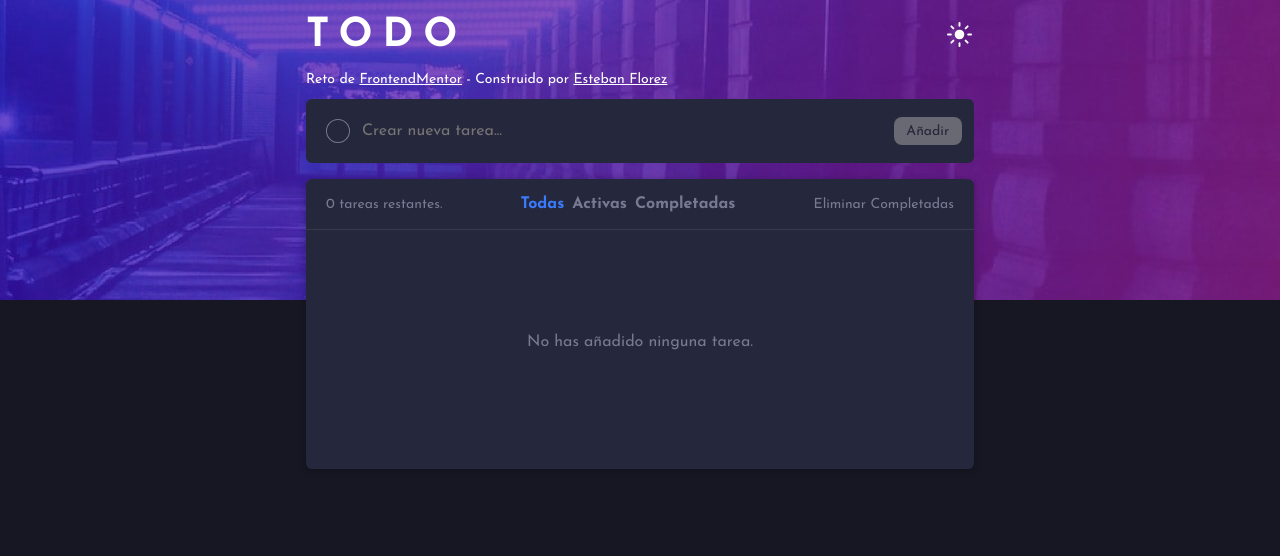
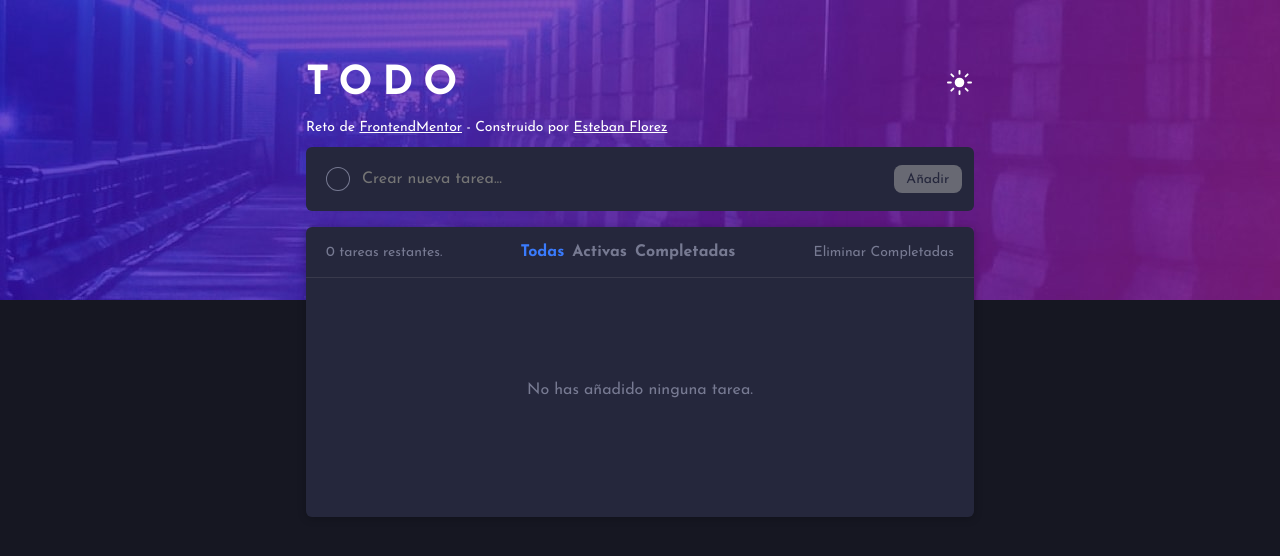
Before and after one commit to esteban-florez/todo-app, a React (Create React App) app: page / in a window 1280 px wide. Shown: the top 556 px of the page. Built offline with nearby package versions, Linux system fonts and the light colour scheme.

Commit message:
añadir padding superior a toda la ui

```diff
--- a/src/App/AppUI.css
+++ b/src/App/AppUI.css
@@ -29,6 +29,10 @@ body {
 }
 
 @media (min-width: 376px) {
+  .App {
+    padding-top: 2rem;
+  }
+
   :root[data-theme="dark"] body {
     background-image: url(../images/bg-desktop-dark.jpg);
   }
@@ -41,6 +45,7 @@ body {
 
 @media (min-width: 768px) {
   .App {
+    padding-top: 4rem;
     max-width: 700px;
   }
 }
```
